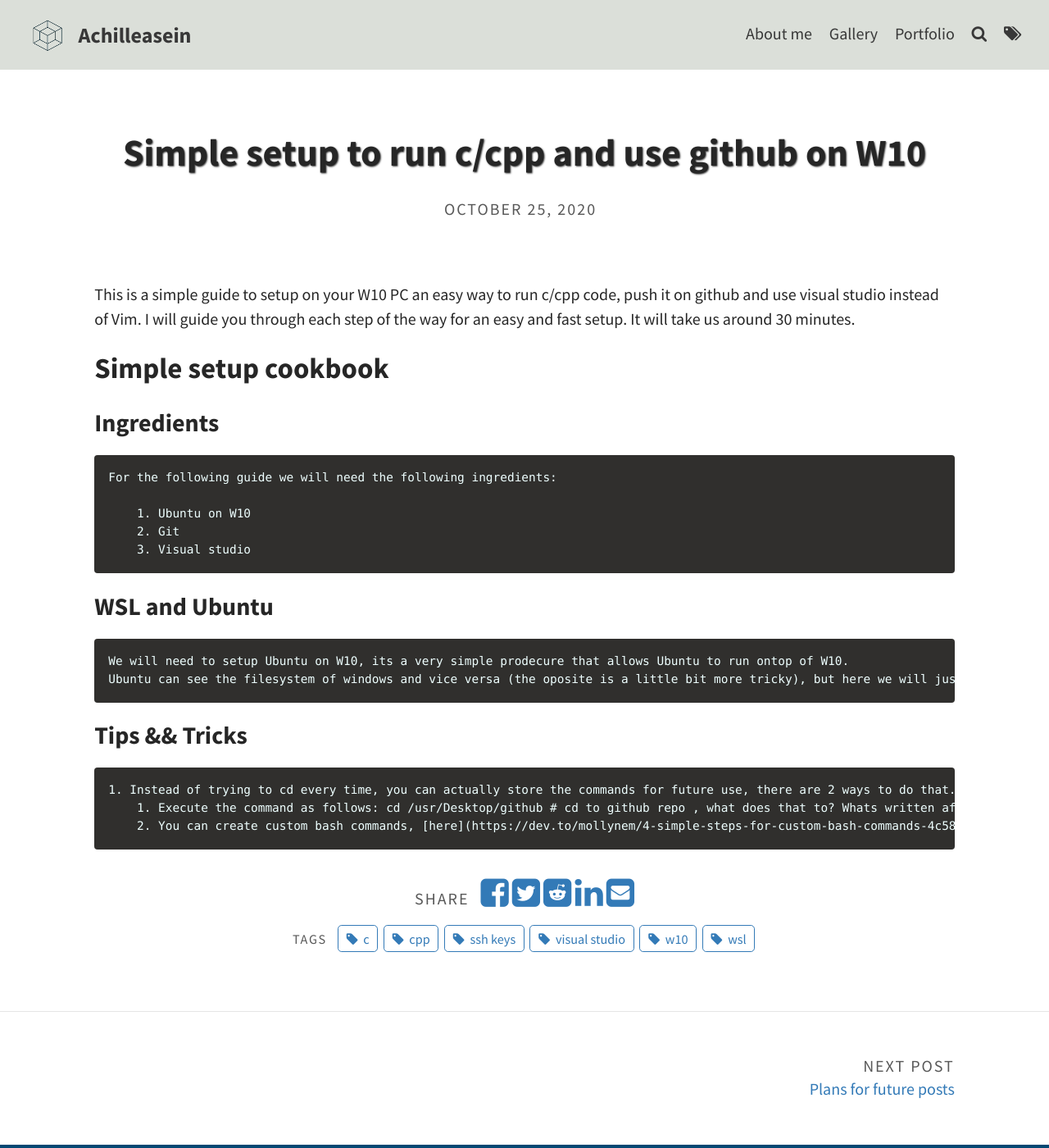
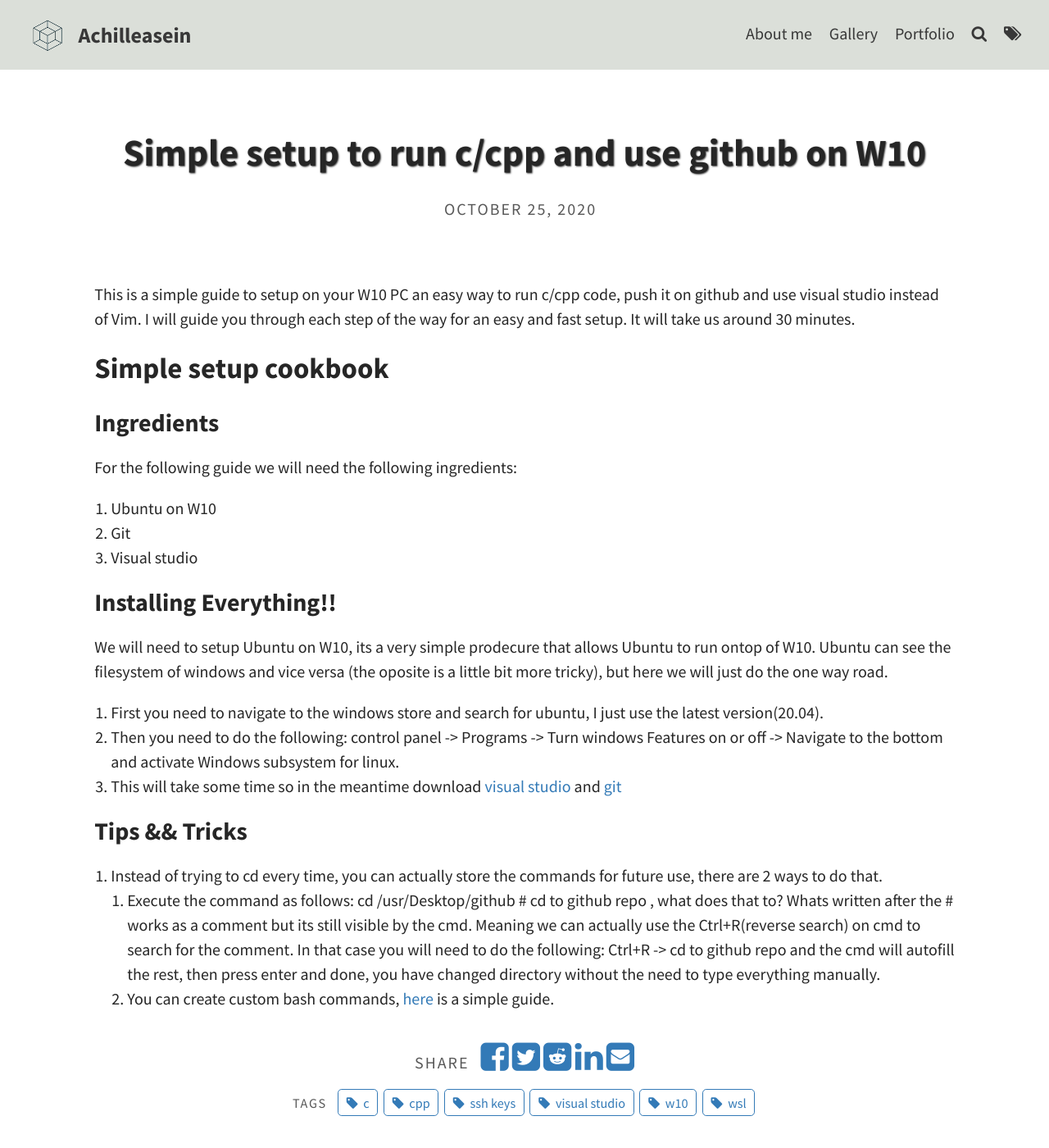
Before and after one commit to Achilleasein/achilleasein, a Jekyll site: the page built from _posts/2020-10-25-git_windows_c.md, in a window 1280 px wide and 1400 px high. Shown: the whole window at 82% size. Built offline with Jekyll 4.4.1, drawn with Linux system fonts in a browser that asks for light colours.

Commit message:
testing markdown

```diff
--- a/_posts/2020-10-25-git_windows_c.md
+++ b/_posts/2020-10-25-git_windows_c.md
@@ -13,20 +13,23 @@ I will guide you through each step of the way for an easy and fast setup. It wil
 
 ### Ingredients
 
-    For the following guide we will need the following ingredients:
+For the following guide we will need the following ingredients:
 
-        1. Ubuntu on W10
-        2. Git
-        3. Visual studio
+1. Ubuntu on W10
+2. Git
+3. Visual studio
 
-### WSL and Ubuntu
+### Installing Everything!!
 
-    We will need to setup Ubuntu on W10, its a very simple prodecure that allows Ubuntu to run ontop of W10.
-    Ubuntu can see the filesystem of windows and vice versa (the oposite is a little bit more tricky), but here we will just do the one way road.
+We will need to setup Ubuntu on W10, its a very simple prodecure that allows Ubuntu to run ontop of W10.
+Ubuntu can see the filesystem of windows and vice versa (the oposite is a little bit more tricky), but here we will just do the one way road.
+1. First you need to navigate to the windows store and search for ubuntu, I just use the latest version(20.04).
+2. Then you need to do the following: control panel -> Programs -> Turn windows Features on or off -> Navigate to the bottom and activate Windows subsystem for linux.
+3. This will take some time so in the meantime download [visual studio](https://code.visualstudio.com/) and [git](https://git-scm.com/downloads)
 
 
 
 ### Tips && Tricks
-    1. Instead of trying to cd every time, you can actually store the commands for future use, there are 2 ways to do that.
-        1. Execute the command as follows: cd /usr/Desktop/github # cd to github repo , what does that to? Whats written after the # works as a comment but its still visible by the cmd. Meaning we can actually use the Ctrl+R(reverse search) on cmd to search for the comment. In that case you will need to do the following: Ctrl+R -> cd to github repo and the  cmd will autofill the rest, then press enter and done, you have changed directory without the need to type everything manually.
-        2. You can create custom bash commands, [here](https://dev.to/mollynem/4-simple-steps-for-custom-bash-commands-4c58) is a simple guide.
+1. Instead of trying to cd every time, you can actually store the commands for future use, there are 2 ways to do that.
+    1. Execute the command as follows: cd /usr/Desktop/github # cd to github repo , what does that to? Whats written after the # works as a comment but its still visible by the cmd. Meaning we can actually use the Ctrl+R(reverse search) on cmd to search for the comment. In that case you will need to do the following: Ctrl+R -> cd to github repo and the  cmd will autofill the rest, then press enter and done, you have changed directory without the need to type everything manually.
+    2. You can create custom bash commands, [here](https://dev.to/mollynem/4-simple-steps-for-custom-bash-commands-4c58) is a simple guide.
```
